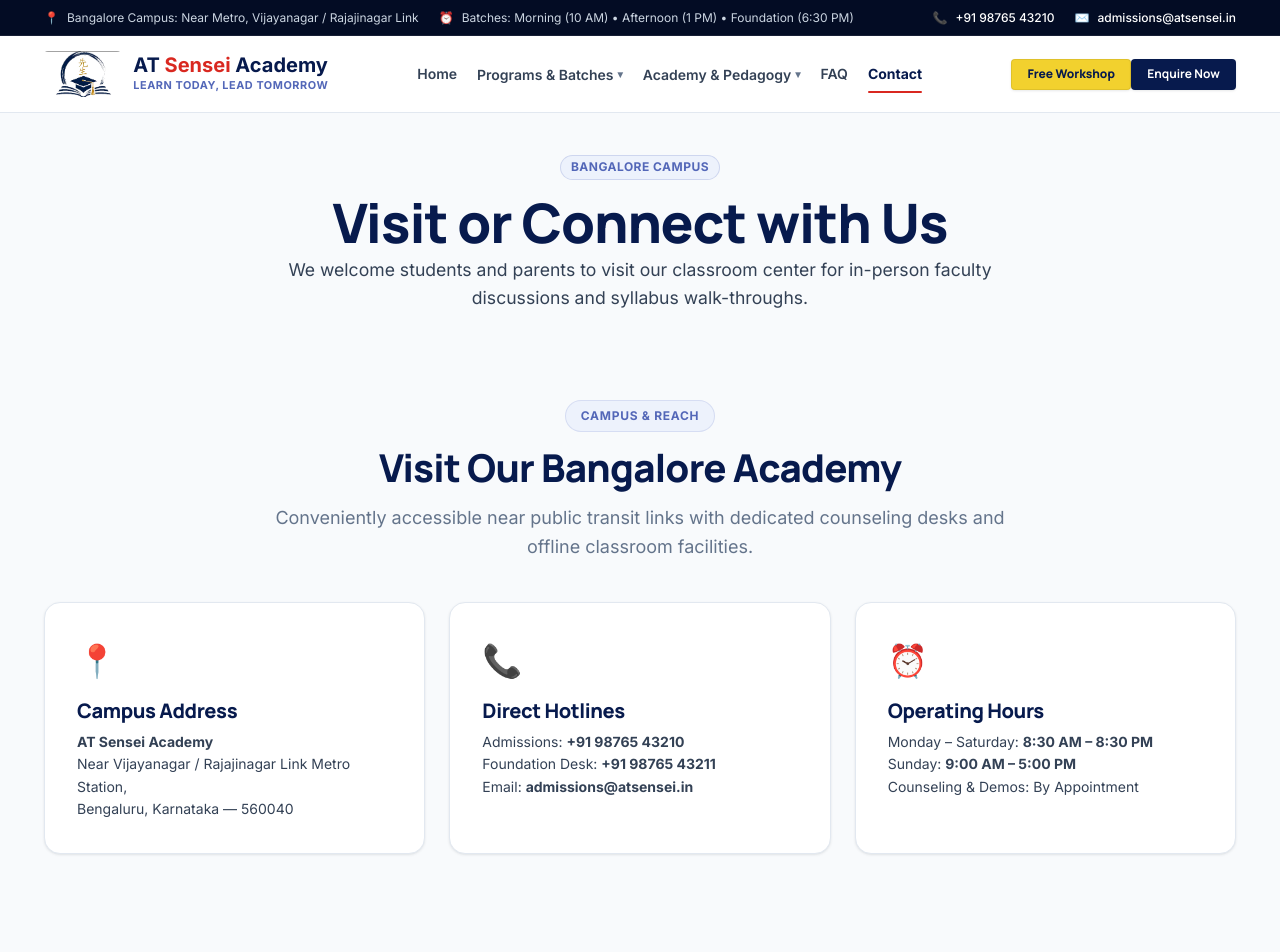
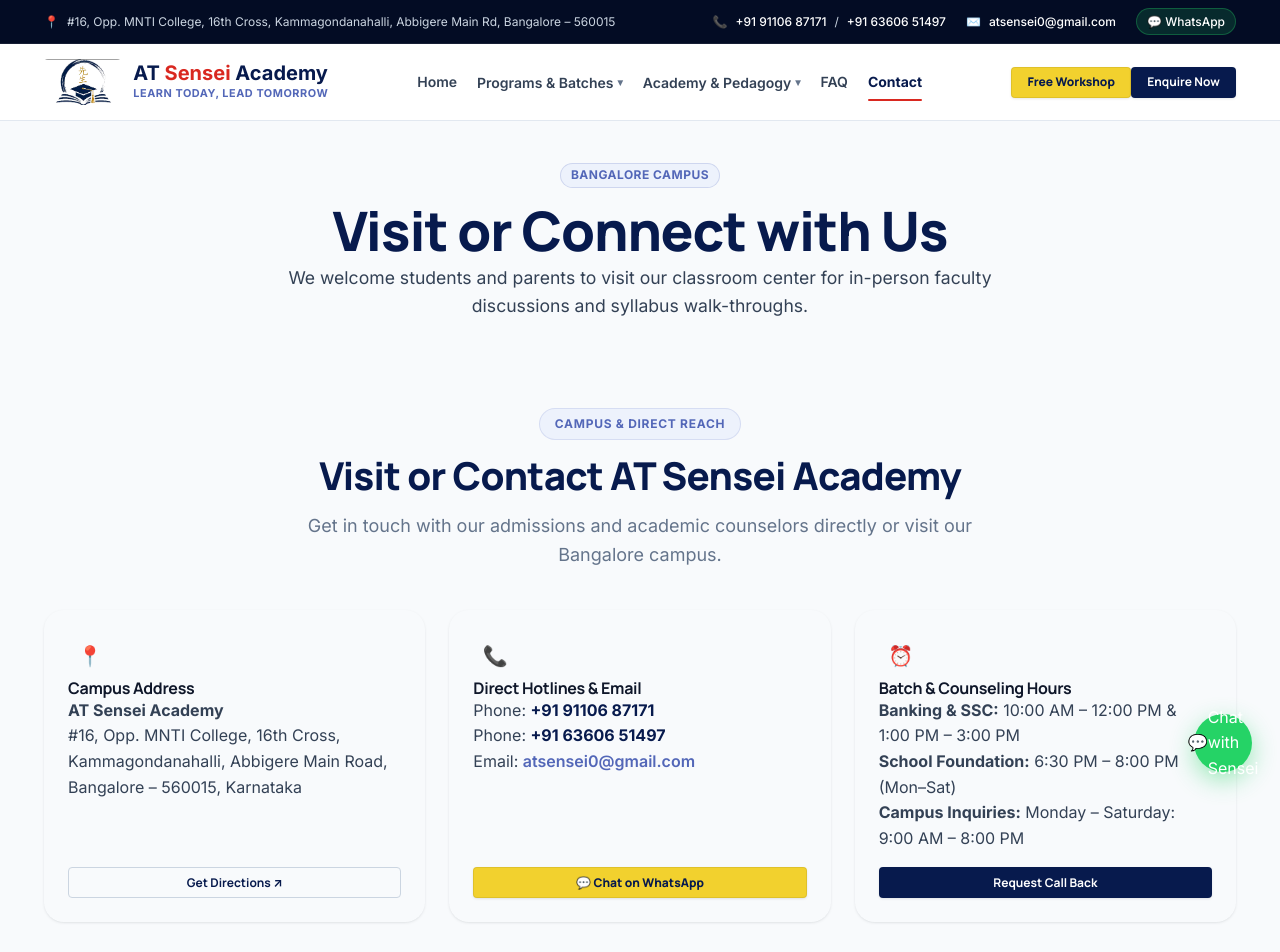
Before and after one commit to HYDRAGAMERZOFFICIAL/AT-sensai-Academy, a React (Vite) app in the folder frontend/: page /contact in a window 1280 px wide. Shown: the top 952 px of the page. Built offline with nearby package versions, Linux system fonts and the light colour scheme; a web font is replaced by a local one.

Commit message:
nitialize project with Spring Boot configuration, UI layout components, and WhatsApp integration

```diff
--- a/frontend/src/App.jsx
+++ b/frontend/src/App.jsx
@@ -5,6 +5,7 @@ import { Header } from './components/layout/Header';
 import { MobileDrawer } from './components/layout/MobileDrawer';
 import { Footer } from './components/layout/Footer';
 import { ScrollToTop } from './components/common/ScrollToTop';
+import { FloatingWhatsApp } from './components/common/FloatingWhatsApp';
 
 // Dedicated Modular Pages
 import { HomePage } from './pages/HomePage';
@@ -53,6 +54,9 @@ export function App() {
 
         <Footer />
 
+        {/* Global Floating Actions */}
+        <FloatingWhatsApp />
+
         {/* Global Modals for Quick Actions */}
         <CurriculumModal />
         <WorkshopModal />
--- /dev/null
+++ b/frontend/src/components/common/FloatingWhatsApp.jsx
@@ -0,0 +1,18 @@
+import React from 'react';
+
+export function FloatingWhatsApp() {
+  return (
+    <aside className="floating-whatsapp-container" aria-label="Direct WhatsApp Contact">
+      <a
+        href="https://wa.me/919110687171?text=Hi%20AT%20Sensei%20Academy,%20I%20would%20like%20to%20enquire%20about%20your%20coaching%20programs."
+        target="_blank"
+        rel="noopener noreferrer"
+        className="floating-whatsapp-btn"
+        title="Chat with AT Sensei Counselors on WhatsApp"
+      >
+        <span className="whatsapp-icon">💬</span>
+        <span className="whatsapp-text">Chat with Sensei</span>
+      </a>
+    </aside>
+  );
+}
--- a/frontend/src/components/contact/ContactSection.jsx
+++ b/frontend/src/components/contact/ContactSection.jsx
@@ -5,40 +5,66 @@ export function ContactSection() {
     <section className="section" id="contact">
       <div className="container">
         <div className="section-header">
-          <span className="section-tag">Campus & Reach</span>
-          <h2>Visit Our Bangalore Academy</h2>
-          <p>Conveniently accessible near public transit links with dedicated counseling desks and offline classroom facilities.</p>
+          <span className="section-tag">Campus & Direct Reach</span>
+          <h2>Visit or Contact AT Sensei Academy</h2>
+          <p>Get in touch with our admissions and academic counselors directly or visit our Bangalore campus.</p>
         </div>
 
-        <div style={{ display: 'grid', gridTemplateColumns: 'repeat(auto-fit, minmax(280px, 1fr))', gap: 'var(--space-6)' }}>
-          <div style={{ background: '#fff', border: '1px solid var(--color-border-subtle)', borderRadius: 'var(--radius-lg)', padding: 'var(--space-8)', boxShadow: 'var(--shadow-sm)' }}>
-            <div style={{ fontSize: '2rem', marginBottom: 'var(--space-3)' }}>📍</div>
-            <h3 style={{ fontSize: '1.25rem', marginBottom: 'var(--space-2)' }}>Campus Address</h3>
-            <p style={{ fontSize: 'var(--font-size-sm)', color: 'var(--color-text-secondary)', lineHeight: 1.6 }}>
+        <div className="contact-grid-clean">
+          <div className="contact-card-clean">
+            <div className="contact-icon-clean">📍</div>
+            <h3 className="contact-card-title">Campus Address</h3>
+            <p className="contact-card-desc">
               <strong>AT Sensei Academy</strong><br />
-              Near Vijayanagar / Rajajinagar Link Metro Station,<br />
-              Bengaluru, Karnataka — 560040
+              #16, Opp. MNTI College, 16th Cross,<br />
+              Kammagondanahalli, Abbigere Main Road,<br />
+              Bangalore – 560015, Karnataka
             </p>
+            <a
+              href="https://maps.google.com/?q=Kammagondanahalli+Abbigere+Main+Road+Bangalore"
+              target="_blank"
+              rel="noopener noreferrer"
+              className="btn btn-outline btn-sm"
+              style={{ marginTop: 'auto' }}
+            >
+              Get Directions ↗
+            </a>
           </div>
 
-          <div style={{ background: '#fff', border: '1px solid var(--color-border-subtle)', borderRadius: 'var(--radius-lg)', padding: 'var(--space-8)', boxShadow: 'var(--shadow-sm)' }}>
-            <div style={{ fontSize: '2rem', marginBottom: 'var(--space-3)' }}>📞</div>
-            <h3 style={{ fontSize: '1.25rem', marginBottom: 'var(--space-2)' }}>Direct Hotlines</h3>
-            <p style={{ fontSize: 'var(--font-size-sm)', color: 'var(--color-text-secondary)', lineHeight: 1.6 }}>
-              Admissions: <strong>+91 98765 43210</strong><br />
-              Foundation Desk: <strong>+91 98765 43211</strong><br />
-              Email: <strong>admissions@atsensei.in</strong>
+          <div className="contact-card-clean">
+            <div className="contact-icon-clean">📞</div>
+            <h3 className="contact-card-title">Direct Hotlines & Email</h3>
+            <p className="contact-card-desc">
+              Phone: <a href="tel:+919110687171" style={{ fontWeight: 700, color: 'var(--color-primary-navy)' }}>+91 91106 87171</a><br />
+              Phone: <a href="tel:+916360651497" style={{ fontWeight: 700, color: 'var(--color-primary-navy)' }}>+91 63606 51497</a><br />
+              Email: <a href="mailto:atsensei0@gmail.com" style={{ color: 'var(--color-brand-blue)', fontWeight: 600 }}>atsensei0@gmail.com</a>
             </p>
+            <a
+              href="https://wa.me/919110687171"
+              target="_blank"
+              rel="noopener noreferrer"
+              className="btn btn-gold btn-sm"
+              style={{ marginTop: 'auto' }}
+            >
+              💬 Chat on WhatsApp
+            </a>
           </div>
 
-          <div style={{ background: '#fff', border: '1px solid var(--color-border-subtle)', borderRadius: 'var(--radius-lg)', padding: 'var(--space-8)', boxShadow: 'var(--shadow-sm)' }}>
-            <div style={{ fontSize: '2rem', marginBottom: 'var(--space-3)' }}>⏰</div>
-            <h3 style={{ fontSize: '1.25rem', marginBottom: 'var(--space-2)' }}>Operating Hours</h3>
-            <p style={{ fontSize: 'var(--font-size-sm)', color: 'var(--color-text-secondary)', lineHeight: 1.6 }}>
-              Monday – Saturday: <strong>8:30 AM – 8:30 PM</strong><br />
-              Sunday: <strong>9:00 AM – 5:00 PM</strong><br />
-              Counseling & Demos: By Appointment
+          <div className="contact-card-clean">
+            <div className="contact-icon-clean">⏰</div>
+            <h3 className="contact-card-title">Batch & Counseling Hours</h3>
+            <p className="contact-card-desc">
+              <strong>Banking & SSC:</strong> 10:00 AM – 12:00 PM & 1:00 PM – 3:00 PM<br />
+              <strong>School Foundation:</strong> 6:30 PM – 8:00 PM (Mon–Sat)<br />
+              <strong>Campus Inquiries:</strong> Monday – Saturday: 9:00 AM – 8:00 PM
             </p>
+            <a
+              href="#admissions"
+              className="btn btn-primary btn-sm"
+              style={{ marginTop: 'auto' }}
+            >
+              Request Call Back
+            </a>
           </div>
         </div>
       </div>
--- a/frontend/src/components/layout/TopBar.jsx
+++ b/frontend/src/components/layout/TopBar.jsx
@@ -7,21 +7,29 @@ export function TopBar() {
         <div className="top-bar-left">
           <div className="top-bar-item">
             <span>📍</span>
-            <span>Bangalore Campus: Near Metro, Vijayanagar / Rajajinagar Link</span>
-          </div>
-          <div className="top-bar-item">
-            <span>⏰</span>
-            <span>Batches: Morning (10 AM) • Afternoon (1 PM) • Foundation (6:30 PM)</span>
+            <span>#16, Opp. MNTI College, 16th Cross, Kammagondanahalli, Abbigere Main Rd, Bangalore – 560015</span>
           </div>
         </div>
         <div className="top-bar-right">
           <div className="top-bar-item">
             <span>📞</span>
-            <a href="tel:+919876543210">+91 98765 43210</a>
+            <a href="tel:+919110687171">+91 91106 87171</a>
+            <span>/</span>
+            <a href="tel:+916360651497">+91 63606 51497</a>
           </div>
           <div className="top-bar-item">
             <span>✉️</span>
-            <a href="mailto:admissions@atsensei.in">admissions@atsensei.in</a>
+            <a href="mailto:atsensei0@gmail.com">atsensei0@gmail.com</a>
+          </div>
+          <div className="top-bar-item">
+            <a
+              href="https://wa.me/919110687171"
+              target="_blank"
+              rel="noopener noreferrer"
+              className="topbar-whatsapp-btn"
+            >
+              💬 WhatsApp
+            </a>
           </div>
         </div>
       </div>
--- a/frontend/src/components/programs/ProgramCard.jsx
+++ b/frontend/src/components/programs/ProgramCard.jsx
@@ -1,82 +1,73 @@
 import React from 'react';
 import { Link } from 'react-router-dom';
+import { formatFeeDisplay } from '../../utils/formatters';
 
 export function ProgramCard({ program, onEnrollClick }) {
-  const isFeatured = program.featured ? 'featured' : '';
-  const badgeCategory = program.category === 'school' ? 'badge-gold' : 'badge-blue';
-  const categoryName = program.category === 'school' ? 'School Foundation' : 'Competitive Track';
+  const subjects = typeof program.subjectsJson === 'string'
+    ? (() => { try { return JSON.parse(program.subjectsJson); } catch (e) { return []; } })()
+    : (program.subjectsJson || []);
 
-  let subjects = [];
-  try {
-    subjects = typeof program.subjectsJson === 'string' ? JSON.parse(program.subjectsJson) : program.subjects || [];
-  } catch (e) {
-    subjects = [];
-  }
+  const exams = typeof program.examsJson === 'string'
+    ? (() => { try { return JSON.parse(program.examsJson); } catch (e) { return []; } })()
+    : (program.examsJson || []);
 
-  let exams = [];
-  try {
-    exams = typeof program.examsJson === 'string' ? JSON.parse(program.examsJson) : program.examsCovered || [];
-  } catch (e) {
-    exams = [];
-  }
+  const isCombo = program.code === 'ssc-banking-combo';
 
   return (
-    <article className={`program-card ${isFeatured}`} id={`card-${program.code}`}>
-      {program.featured && <div className="program-card-ribbon">{program.tag || 'Popular'}</div>}
+    <article className={`program-card ${isCombo ? 'featured-card' : ''}`}>
+      {isCombo && (
+        <div className="program-card-badge">
+          ★ Maximum Value Pathway
+        </div>
+      )}
 
       <div className="program-card-header">
-        <div className="program-card-top-tags">
-          <span className={`badge ${badgeCategory}`}>{categoryName}</span>
-          <span className="badge badge-navy">Batch 2026/27</span>
-        </div>
-
-        <div className="program-meta-line">
-          <span className="edtech-rating">★ 4.9</span>
-          <span>•</span>
-          <span>{program.validity} Validity</span>
-          <span>•</span>
-          <span>Offline + Hybrid</span>
-        </div>
-
-        <h3 className="program-card-title">
-          <Link to={`/programs/${program.code}`}>
-            {program.title}
-          </Link>
-        </h3>
-        <p className="program-card-desc">
-          {program.description}
-        </p>
+        <span className="badge badge-navy">{program.category === 'school' ? 'School Foundation' : 'Competitive Exam'}</span>
+        {program.tag && (
+          <span className="badge badge-accent">{program.tag}</span>
+        )}
       </div>
 
-      <div className="program-details-box">
-        <div className="detail-item">
-          <span className="detail-label">Schedule & Timings</span>
-          <span className="detail-val">{program.timings}</span>
+      <h3 className="program-card-title">
+        <Link to={`/programs/${program.code}`}>{program.title}</Link>
+      </h3>
+
+      <p className="program-card-desc">{program.description}</p>
+
+      <div className="program-meta-list">
+        <div className="program-meta-item">
+          <span className="meta-icon">⏳</span>
+          <div>
+            <strong>Course Validity:</strong> {program.validity}
+          </div>
         </div>
-        <div className="detail-item">
-          <span className="detail-label">Batch Options</span>
-          <span className="detail-val">{program.batches}</span>
+        <div className="program-meta-item">
+          <span className="meta-icon">📅</span>
+          <div>
+            <strong>Timings:</strong> {program.timings}
+          </div>
+        </div>
+        <div className="program-meta-item">
+          <span className="meta-icon">🎯</span>
+          <div>
+            <strong>Eligibility:</strong> {program.eligibility}
+          </div>
         </div>
       </div>
 
       {exams.length > 0 && (
-        <div style={{ marginBottom: 'var(--space-3)' }}>
-          <div className="program-section-label">Target Exams</div>
-          <div className="subject-tags">
-            {exams.slice(0, 3).map((ex, idx) => (
-              <span key={idx} className="subject-tag highlight">
-                {ex}
-              </span>
+        <div className="program-section-preview">
+          <div className="program-section-label">Target Recruitments & Boards</div>
+          <div className="exam-target-chips">
+            {exams.map((exam, idx) => (
+              <span key={idx} className="exam-chip">{exam}</span>
             ))}
-            {exams.length > 3 && (
-              <span className="subject-tag">+{exams.length - 3} more</span>
-            )}
           </div>
         </div>
       )}
 
       {subjects.length > 0 && (
-        <div style={{ marginBottom: 'var(--space-4)' }}>
+        <div className="program-section-preview">
           <div className="program-section-label">Core Subjects</div>
           <div className="subject-tags">
             {subjects.slice(0, 4).map((s, idx) => (
@@ -91,7 +82,7 @@ export function ProgramCard({ program, onEnrollClick }) {
 
       <div className="program-pricing-box">
         <div>
-          <div className="pricing-amount">{program.feeDisplay}</div>
+          <div className="pricing-amount">{formatFeeDisplay(program.feeDisplay)}</div>
           <div className="pricing-subtext">{program.feeSubtext || 'Inclusive of GST'}</div>
         </div>
         <span className="badge badge-emerald">Verified Fee</span>
--- a/frontend/src/pages/ProgramDetailPage.jsx
+++ b/frontend/src/pages/ProgramDetailPage.jsx
@@ -1,6 +1,7 @@
 import React, { useState, useEffect } from 'react';
 import { useParams, Link, useNavigate } from 'react-router-dom';
 import { ProgramService } from '../api/programService';
+import { formatFeeDisplay } from '../utils/formatters';
 
 export function ProgramDetailPage() {
   const { code } = useParams();
@@ -117,10 +118,10 @@ export function ProgramDetailPage() {
                 Verified Catalog Fee
               </div>
               <div style={{ fontSize: '2.5rem', fontWeight: 800, color: 'var(--color-primary-navy)', marginBottom: '4px' }}>
-                {program.feeDisplay}
+                {formatFeeDisplay(program.feeDisplay)}
               </div>
               <div style={{ fontSize: '0.85rem', color: 'var(--color-text-muted)', marginBottom: 'var(--space-6)' }}>
-                {program.feeSubtext} (Transparent pricing with zero hidden fees)
+                {program.feeSubtext || 'Inclusive of GST'} (Transparent pricing with zero hidden fees)
               </div>
 
               <div style={{ borderTop: '1px solid var(--color-border-subtle)', borderBottom: '1px solid var(--color-border-subtle)', padding: 'var(--space-4) 0', marginBottom: 'var(--space-6)', display: 'flex', flexDirection: 'column', gap: 'var(--space-3)' }}>
--- a/frontend/src/styles/components.css
+++ b/frontend/src/styles/components.css
@@ -1039,3 +1039,235 @@
     grid-template-columns: 1fr;
   }
 }
+
+/* ==================== FLOATING WHATSAPP BUTTON ==================== */
+.floating-whatsapp-container {
+  position: fixed;
+  bottom: 28px;
+  right: 28px;
+  z-index: 999;
+  display: flex;
+  align-items: center;
+  gap: var(--space-2);
+}
+
+.floating-whatsapp-btn {
+  position: relative;
+  display: flex;
+  align-items: center;
+  justify-content: center;
+  width: 58px;
+  height: 58px;
+  background-color: #25D366;
+  color: #ffffff;
+  border-radius: 50%;
+  box-shadow: 0 8px 24px rgba(37, 211, 102, 0.45);
+  text-decoration: none;
+  transition: transform 0.25s cubic-bezier(0.175, 0.885, 0.32, 1.275), box-shadow 0.25s ease;
+}
+
+.floating-whatsapp-btn:hover {
+  transform: scale(1.1);
+  box-shadow: 0 12px 30px rgba(37, 211, 102, 0.6);
+  color: #ffffff;
+}
+
+.floating-whatsapp-pulse {
+  position: absolute;
+  inset: -4px;
+  border-radius: 50%;
+  border: 2px solid #25D366;
+  animation: pulseWhatsapp 2s infinite cubic-bezier(0.4, 0, 0.6, 1);
+}
+
+@keyframes pulseWhatsapp {
+  0% {
+    transform: scale(0.95);
+    opacity: 0.8;
+  }
+  50% {
+    transform: scale(1.2);
+    opacity: 0;
+  }
+  100% {
+    transform: scale(0.95);
+    opacity: 0;
+  }
+}
+
+.floating-whatsapp-tooltip {
+  background-color: #0d1b3e;
+  color: #ffffff;
+  font-size: var(--text-xs);
+  font-weight: 600;
+  padding: 6px 12px;
+  border-radius: var(--radius-full);
+  box-shadow: var(--shadow-md);
+  white-space: nowrap;
+  animation: fadeIn 0.3s ease;
+  border: 1px solid rgba(255, 255, 255, 0.1);
+}
+
+@media (max-width: 640px) {
+  .floating-whatsapp-tooltip {
+    display: none;
+  }
+  .floating-whatsapp-container {
+    bottom: 20px;
+    right: 20px;
+  }
+}
+
+/* ==================== TOPBAR WHATSAPP BADGE ==================== */
+.topbar-whatsapp-btn {
+  display: inline-flex;
+  align-items: center;
+  gap: 6px;
+  background-color: rgba(37, 211, 102, 0.15);
+  color: #25D366;
+  padding: 3px 10px;
+  border-radius: var(--radius-full);
+  font-size: var(--text-xs);
+  font-weight: 600;
+  text-decoration: none;
+  transition: all 0.2s ease;
+  border: 1px solid rgba(37, 211, 102, 0.3);
+}
+
+.topbar-whatsapp-btn:hover {
+  background-color: #25D366;
+  color: #ffffff;
+}
+
+/* ==================== CLEAN CONTACT SECTION ==================== */
+.contact-grid-clean {
+  display: grid;
+  grid-template-columns: repeat(auto-fit, minmax(320px, 1fr));
+  gap: var(--space-6);
+  margin-top: var(--space-8);
+}
+
+.contact-card-clean {
+  background-color: var(--color-surface);
+  border: 1px solid var(--color-border);
+  border-radius: var(--radius-xl);
+  padding: var(--space-6);
+  box-shadow: var(--shadow-sm);
+  display: flex;
+  flex-direction: column;
+  justify-content: space-between;
+  transition: transform 0.2s ease, box-shadow 0.2s ease;
+}
+
+.contact-card-clean:hover {
+  transform: translateY(-4px);
+  box-shadow: var(--shadow-lg);
+  border-color: var(--color-primary-light);
+}
+
+.contact-card-header {
+  display: flex;
+  align-items: center;
+  gap: var(--space-3);
+  margin-bottom: var(--space-4);
+  padding-bottom: var(--space-3);
+  border-bottom: 1px solid var(--color-border-light);
+}
+
+.contact-icon-clean {
+  width: 44px;
+  height: 44px;
+  border-radius: var(--radius-md);
+  background-color: var(--color-primary-light);
+  color: var(--color-primary);
+  display: flex;
+  align-items: center;
+  justify-content: center;
+  font-size: 1.25rem;
+}
+
+.contact-card-title {
+  font-size: var(--text-lg);
+  font-weight: 700;
+  color: var(--color-navy);
+  margin: 0;
+}
+
+.contact-info-list {
+  display: flex;
+  flex-direction: column;
+  gap: var(--space-3);
+  margin-bottom: var(--space-5);
+}
+
+.contact-info-item {
+  display: flex;
+  align-items: flex-start;
+  gap: var(--space-3);
+}
+
+.contact-info-label {
+  font-size: var(--text-xs);
+  text-transform: uppercase;
+  letter-spacing: 0.05em;
+  color: var(--color-text-muted);
+  font-weight: 600;
+}
+
+.contact-info-value {
+  font-size: var(--text-sm);
+  color: var(--color-text-primary);
+  font-weight: 500;
+  line-height: 1.5;
+}
+
+.contact-action-btn {
+  display: inline-flex;
+  align-items: center;
+  justify-content: center;
+  gap: var(--space-2);
+  width: 100%;
+  padding: 10px 16px;
+  border-radius: var(--radius-md);
+  font-size: var(--text-sm);
+  font-weight: 600;
+  text-decoration: none;
+  transition: all 0.2s ease;
+}
+
+.contact-action-btn-whatsapp {
+  background-color: #25D366;
+  color: #ffffff;
+}
+
+.contact-action-btn-whatsapp:hover {
+  background-color: #1eb956;
+  color: #ffffff;
+}
+
+.contact-action-btn-call {
+  background-color: var(--color-primary);
+  color: #ffffff;
+}
+
+.contact-action-btn-call:hover {
+  background-color: var(--color-navy);
+  color: #ffffff;
+}
+
+.operating-hours-table {
+  width: 100%;
+  border-collapse: collapse;
+  font-size: var(--text-sm);
+}
+
+.operating-hours-row {
+  display: flex;
+  justify-content: space-between;
+  padding: var(--space-2) 0;
+  border-bottom: 1px dashed var(--color-border-light);
+}
+
+.operating-hours-row:last-child {
+  border-bottom: none;
+}
--- /dev/null
+++ b/frontend/src/utils/formatters.js
@@ -0,0 +1,19 @@
+/**
+ * Text and currency formatting utilities for AT Sensei Academy
+ */
+
+export function formatFeeDisplay(feeStr) {
+  if (!feeStr || typeof feeStr !== 'string') return 'Contact Desk';
+
+  // If already properly formatted with ₹, return trimmed
+  if (feeStr.startsWith('₹') || feeStr.startsWith('From ₹')) {
+    return feeStr.replace(/\?1/g, '₹').trim();
+  }
+
+  // If there's an encoding issue like ?1 or ?1
+  const cleaned = feeStr.replace(/^[^\d₹]*/, '₹').replace(/\?1/g, '₹');
+  if (/^\d/.test(feeStr)) {
+    return `₹${feeStr}`;
+  }
+  return cleaned;
+}
```
Also changed, not shown: 4 other files (tests, documents, lock files or other folders).
